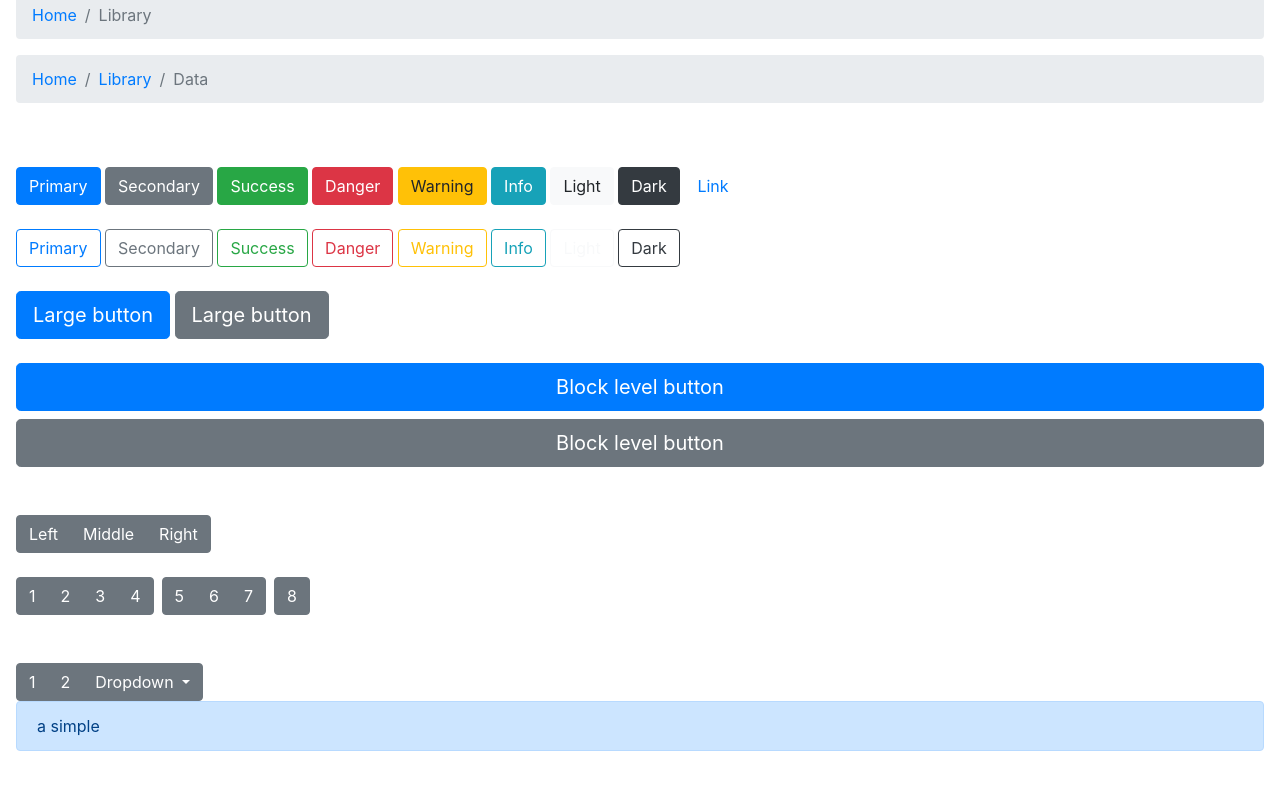
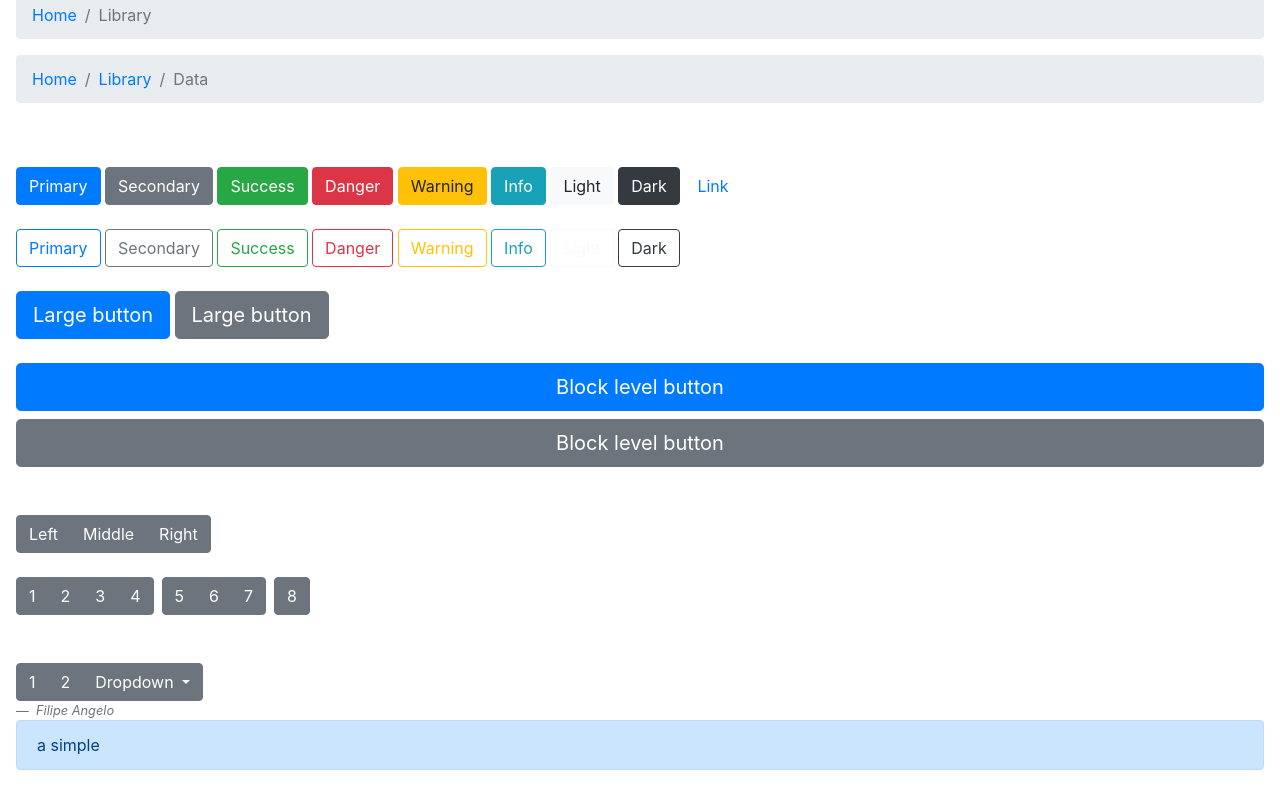
Before and after one commit to SkylipeBR/bootstrap, a plain HTML site: page Index.html in a window 1280 px wide. Shown: the part 1986-2794 px from the top of the page. Drawn offline with nearby package versions, Linux system fonts and the light colour scheme.

Commit message:
Update Index.html

```diff
--- a/Index.html
+++ b/Index.html
@@ -210,6 +210,14 @@
       </div>
     </div>
 
+
+    <!-- Footer -->
+    <footer class="blockquote-footer">
+      <cite>
+        Filipe Angelo
+      </cite>
+    </footer>
+
     <div class="alert alert-primary" role="alert">
         a simple
     </div>
```
